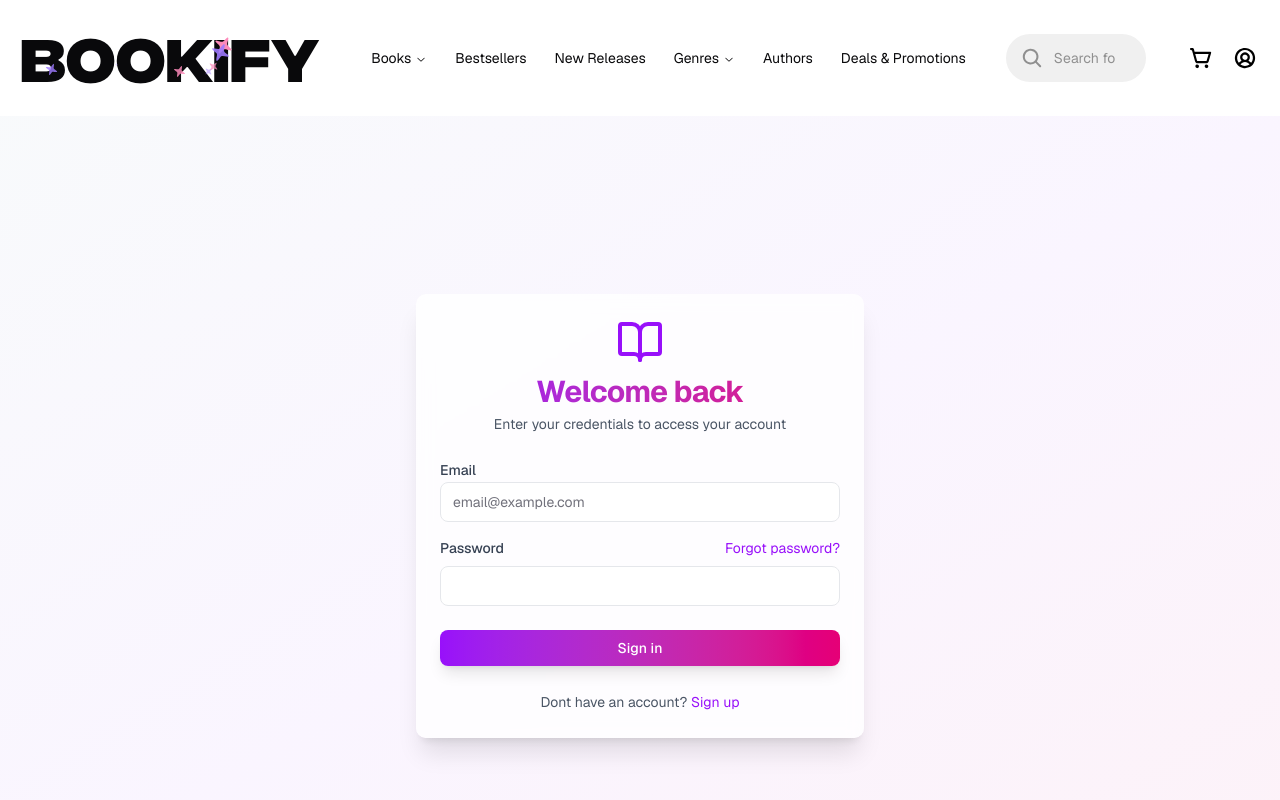
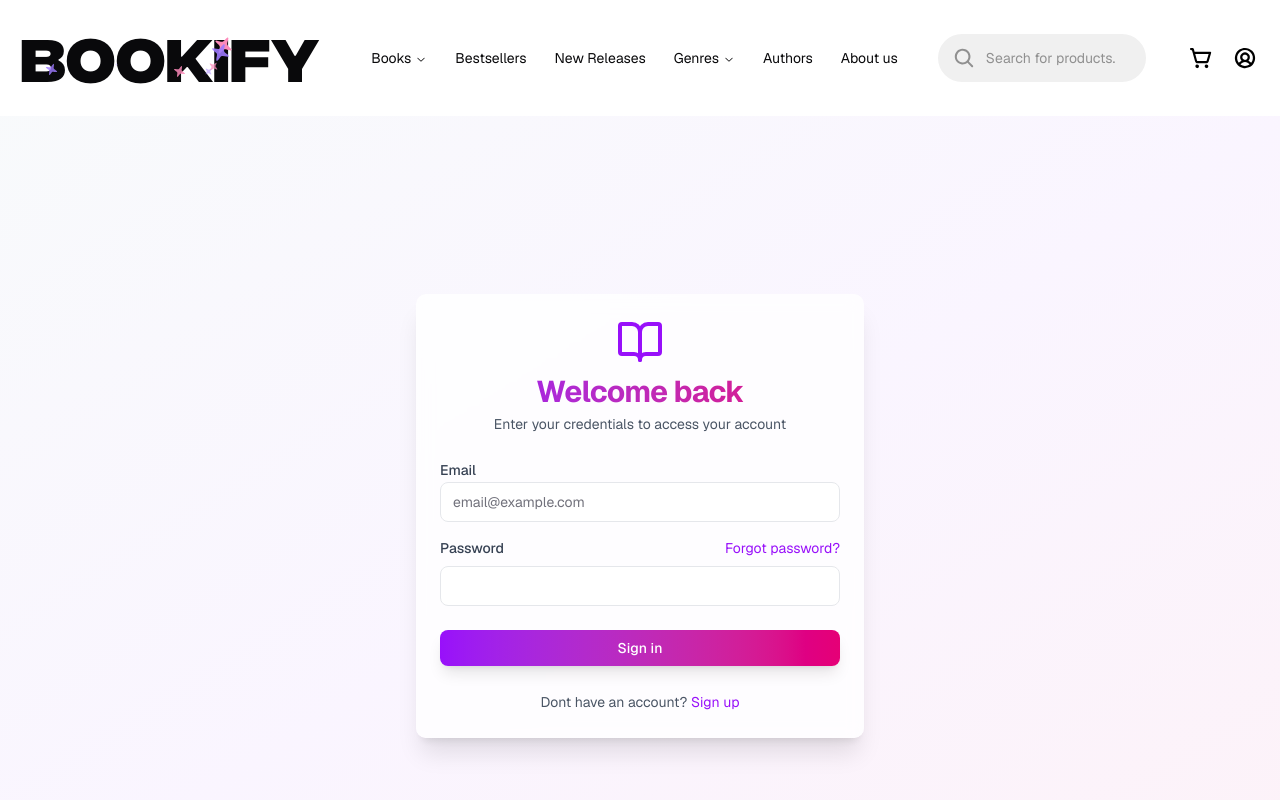
Before and after one commit to cosmoset/Bookstore-FrontEnd, a Next.js app: page /login in a window 1280 px wide. Shown: the top 800 px of the page. Built offline with nearby package versions, Linux system fonts and the light colour scheme.

Commit message:
About us page

```diff
--- a/components/layout/Navbar/TopNavbar/index.tsx
+++ b/components/layout/Navbar/TopNavbar/index.tsx
@@ -98,8 +98,8 @@ const data: NavMenu = [
   {
     id: 6,
     type: "MenuItem",
-    label: "Deals & Promotions",
-    url: "/deals",
+    label: "About us",
+    url: "/about",
     children: [],
   },
 ];
--- a/pages/welcome.tsx
+++ b/pages/welcome.tsx
@@ -200,7 +200,7 @@ function LandingHero() {
               transition: { type: "spring", damping: 30, stiffness: 400 },
             }}
           >
-            <Link href="/docs/introduction">
+            <Link href="/shop">
               Explore <span className="font-serif ml-1">→</span>
             </Link>
           </motion.button>
@@ -219,7 +219,7 @@ function LandingHero() {
               transition: { type: "spring", damping: 30, stiffness: 400 },
             }}
           >
-            <Link href="https://github.com/danielpetho/fancy">★ Join us</Link>
+            <Link href="/signup">★ Join us</Link>
           </motion.button>
         </div>
       </div>
```
